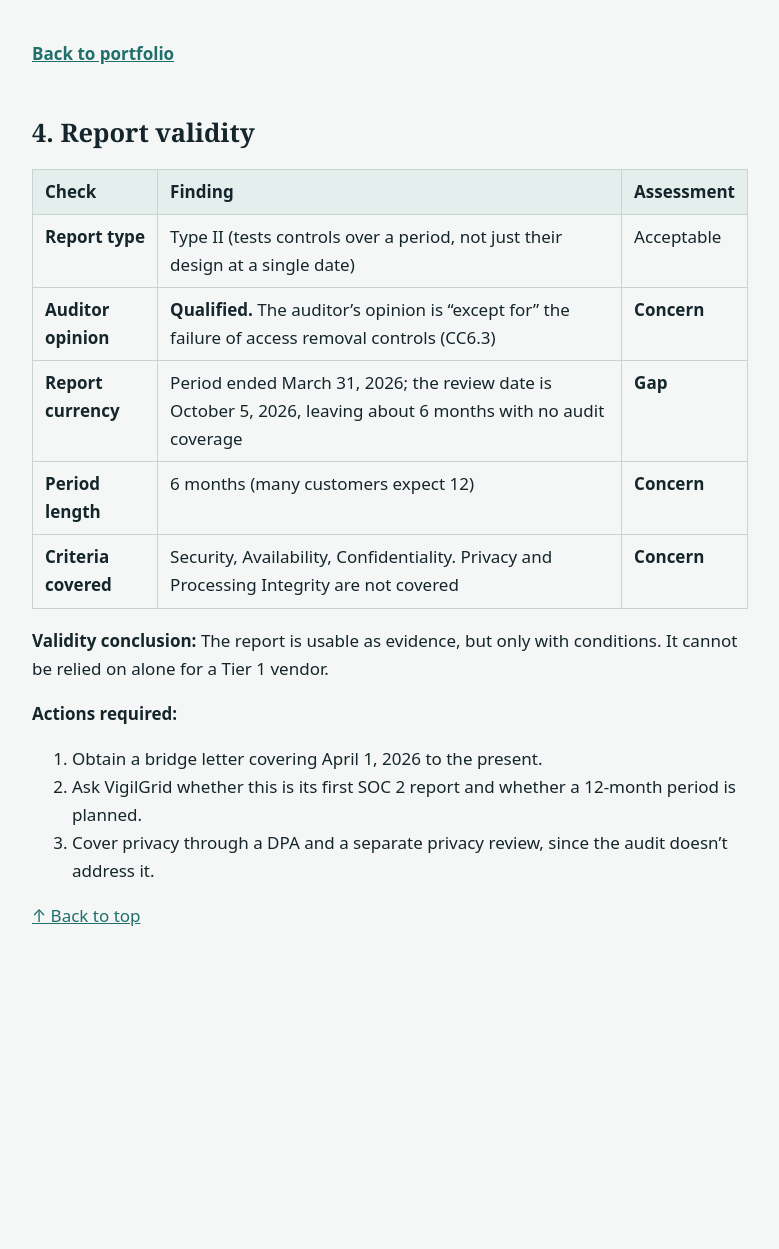
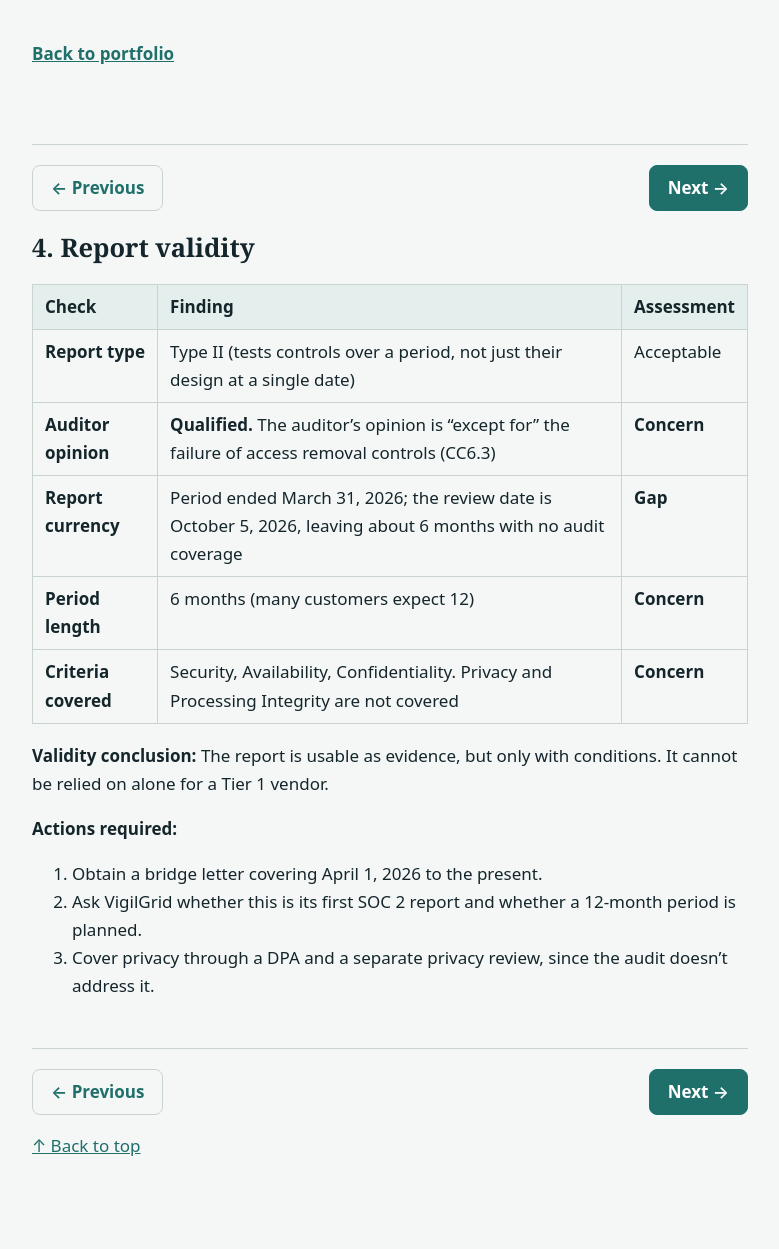
Before and after one commit to krens22/GRC-project-portfolio, a Jekyll site: the page built from Risk_assessements/SOC2-type-II-reviews/VigilGrid_Security_Inc/04-report-validity.md, in a window 1280 px wide. Shown: the whole page, without its empty margins (250-1029 px from the left). Built offline with Jekyll 4.4.1, drawn with Linux system fonts in a browser that asks for light colours; our own code applies the rules of GitHub Pages for plain Markdown files; before the commit the page ends 1019 px from its top, so only the background shows below that; part of the change alters nothing that is shown.

Commit message:
Add front matter to report validity markdown file

```diff
--- a/Risk_assessements/SOC2-type-II-reviews/VigilGrid_Security_Inc/04-report-validity.md
+++ b/Risk_assessements/SOC2-type-II-reviews/VigilGrid_Security_Inc/04-report-validity.md
@@ -1,3 +1,9 @@
+---
+title: Report validity
+prev: 03-evidence-reviewed.html
+next: 05-scope-and-carve-outs.html
+---
+
 ## 4. Report validity
 
 | Check | Finding | Assessment |
```
